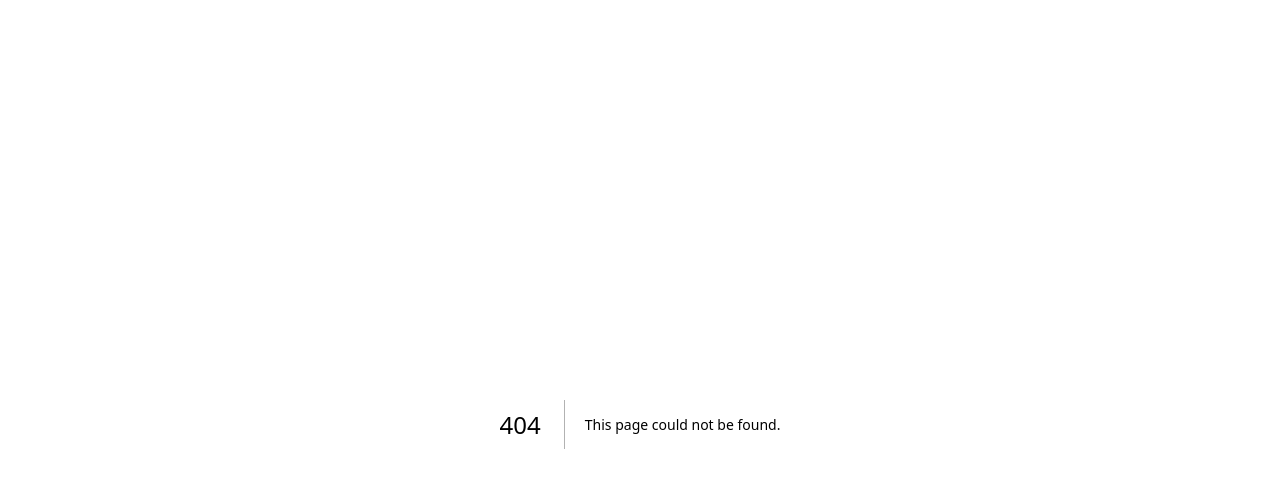
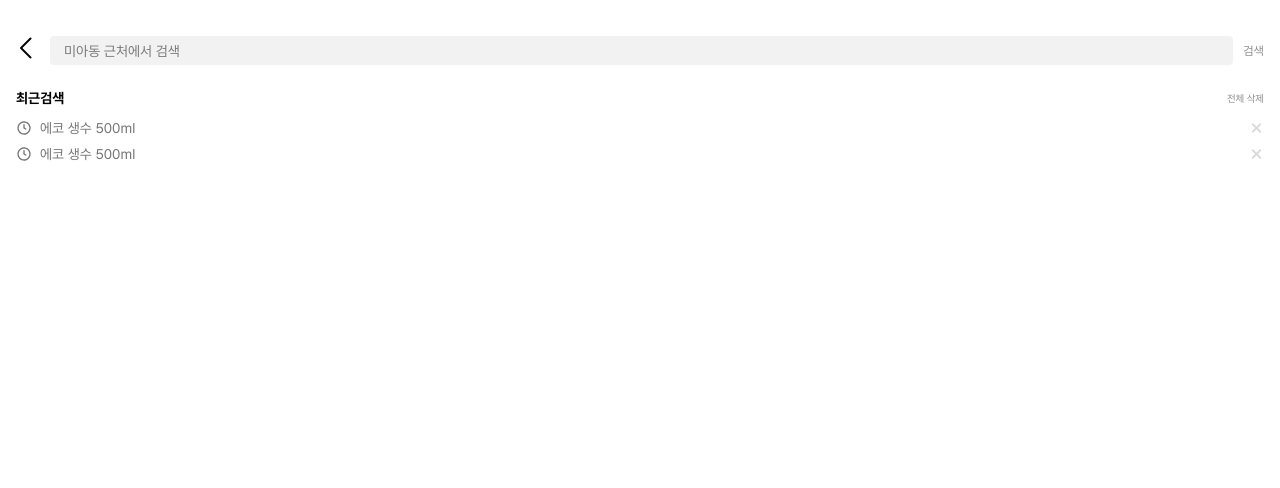
Before and after one commit to Splitty-Dev/Splitty-Client, a Next.js app: page /search in a window 1280 px wide. Before the commit this address had no page. Shown: the top 488 px of the page. Built offline with nearby package versions, Linux system fonts and the light colour scheme.

Commit message:
feat : implement search-page ui (#12)

```diff
--- a/src/app/(with-backNav)/layout.tsx
+++ b/src/app/(with-backNav)/layout.tsx
@@ -1,21 +1,17 @@
 "use client";
 
 import { ReactNode } from "react";
-import backIcon from "@/assets/icons/backIcon.svg";
-import Image from "next/image";
-import { useRouter } from "next/navigation";
+import BackBkBtn from "@/components/back-bk-btn";
 
 export default function WithNavbarLayout({
   children,
 }: {
   children: ReactNode;
 }) {
-  const router = useRouter();
-
   return (
     <div>
-      <div className="px-4 py-3" onClick={() => router.back()}>
-        <Image src={backIcon} alt="< 뒤로가기" width={24} height={24} />
+      <div className="px-4 py-3">
+        <BackBkBtn />
       </div>
       {children}
     </div>
--- a/src/app/(with-navbar)/page.tsx
+++ b/src/app/(with-navbar)/page.tsx
@@ -16,7 +16,9 @@ export default function Home() {
         <div className="flex px-4 py-3 justify-between ">
           <div className="typo-b18 ">미아동</div>
           <div className=" h-6 flex gap-4">
-            <Image src={searchIcon} alt="search" width={24} height={24} />
+            <Link href={`/search`}>
+              <Image src={searchIcon} alt="search" width={24} height={24} />
+            </Link>
             <Link href={`/notice`}>
               <Image src={noticeIcon} alt="notice" width={24} height={24} />
             </Link>
--- /dev/null
+++ b/src/app/search/_component_/search-bar.tsx
@@ -0,0 +1,14 @@
+import BackBkBtn from "@/components/back-bk-btn";
+
+export default function SearchBar() {
+  return (
+    <div className="flex px-4 py-3 justify-between gap-[10px]">
+      <BackBkBtn />
+      <input
+        placeholder={`미아동 근처에서 검색`}
+        className="bg-[#F2F2F2] typo-r14 flex-1 py-[5.5px] px-[14px] rounded-[4px] focus:outline-none"
+      />
+      <button className="typo-r12 text-[#8C8C8C]">검색</button>
+    </div>
+  );
+}
--- a/src/app/search/layoout.tsx
+++ b/src/app/search/layout.tsx
@@ -1,7 +1,7 @@
 import { ReactNode } from "react";
 import SearchBar from "./_component_/search-bar";
 
-export default function WithNavbarLayout({
+export default function WithSearchBarLayout({
   children,
 }: {
   children: ReactNode;
--- /dev/null
+++ b/src/app/search/page.tsx
@@ -0,0 +1,25 @@
+import clock from "@/assets/icons/searchClock.svg";
+import close from "@/assets/icons/searchClose.svg";
+import Image from "next/image";
+
+const recentList = ["에코 생수 500ml", "에코 생수 100ml"];
+
+export default function SearchPage() {
+  return (
+    <div>
+      <div className="flex justify-between px-4 py-3">
+        <h2 className="typo-b14">최근검색</h2>
+        <button className="typo-r10 text-[#8C8C8C]">전체 삭제</button>
+      </div>
+      <div className="flex gap-2 flex-col">
+        {recentList.map((recent, idx) => (
+          <div key={idx} className="flex px-4 gap-2 ">
+            <Image src={clock} alt="최근" width={16} height={16} />
+            <p className="flex-1 typo-r14 text-[#757575]">에코 생수 500ml</p>
+            <Image src={close} alt="삭제" width={15} height={15} />
+          </div>
+        ))}
+      </div>
+    </div>
+  );
+}
--- /dev/null
+++ b/src/components/back-bk-btn.tsx
@@ -0,0 +1,14 @@
+"use client";
+import backIcon from "@/assets/icons/backIcon.svg";
+import Image from "next/image";
+import { useRouter } from "next/navigation";
+
+export default function BackBkBtn() {
+  const router = useRouter();
+
+  return (
+    <div onClick={() => router.back()}>
+      <Image src={backIcon} alt="< 뒤로가기" width={24} height={24} />
+    </div>
+  );
+}
```
Also changed, not shown: src/assets/icons/searchClock.svg (added), src/assets/icons/searchClose.svg (added).
